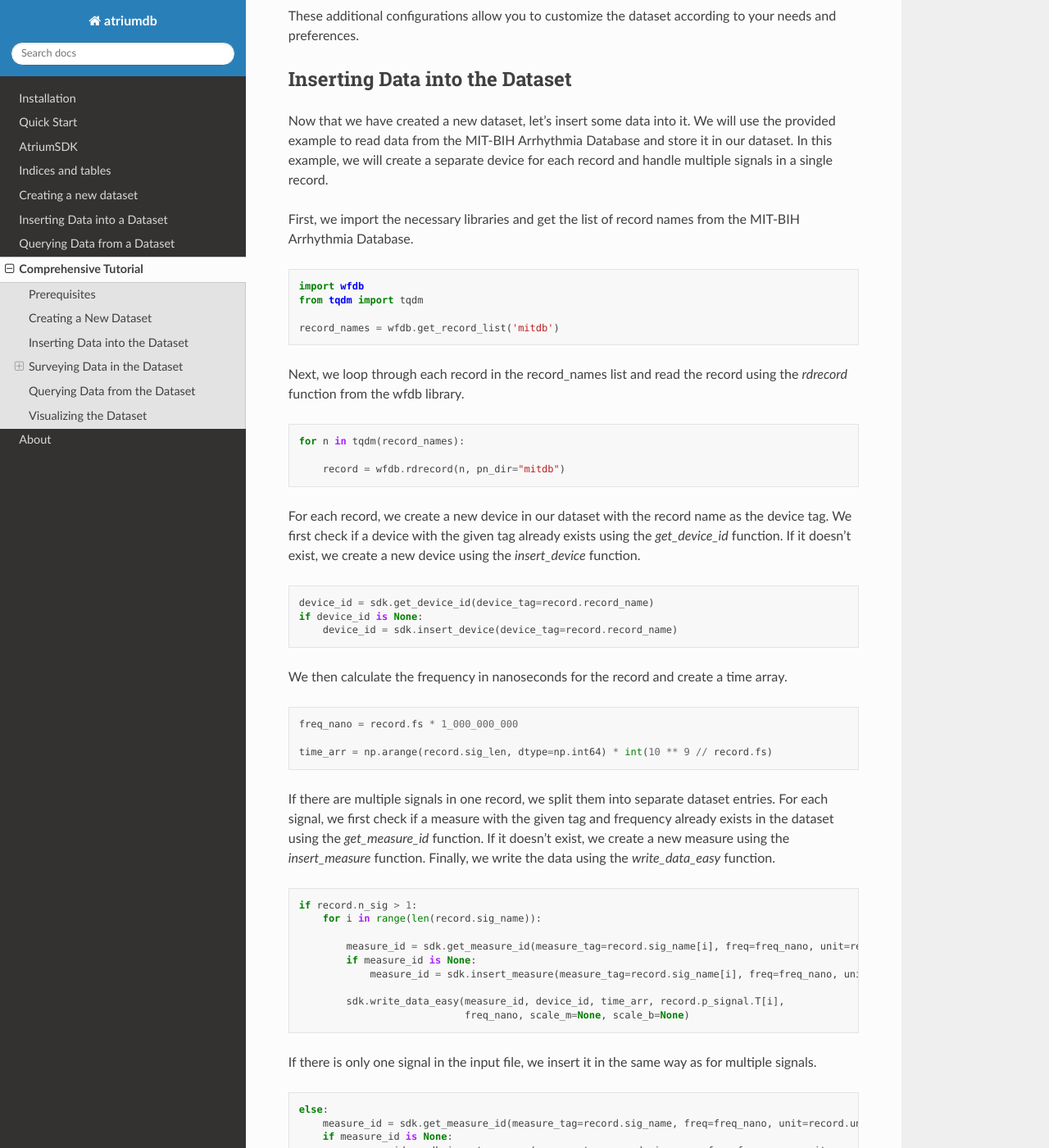
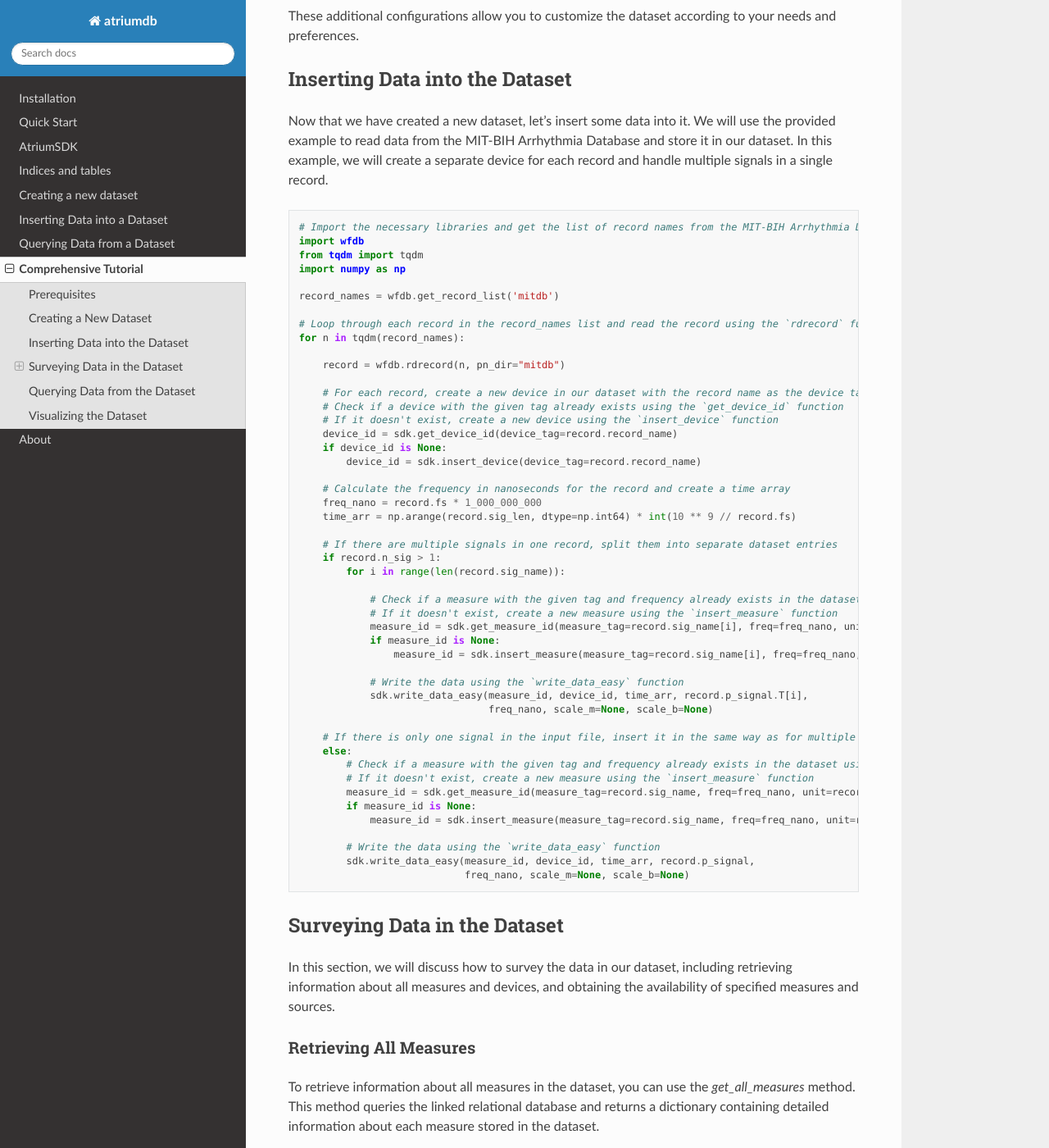
Before and after one commit to LaussenLabs/atriumdb, a Sphinx documentation site: the page built from sdk/docs/source/tutorial.rst, in a window 1280 px wide and 1400 px high, scrolled down 1258 px. Shown: the whole window at 82% size. Built offline with Sphinx 7.4.7 and the Read the Docs theme 2.0.0, drawn with Linux system fonts in a browser that asks for light colours.

Commit message:
Combine separate parts of the inserting data tutorial.

```diff
--- a/sdk/docs/source/tutorial.rst
+++ b/sdk/docs/source/tutorial.rst
@@ -59,74 +59,56 @@ Now that we have created a new dataset, let's insert some data into it. We will
 from the MIT-BIH Arrhythmia Database and store it in our dataset. In this example, we will create a separate device
 for each record and handle multiple signals in a single record.
 
-First, we import the necessary libraries and get the list of record names from the MIT-BIH Arrhythmia Database.
-
 .. code-block:: python
 
-   import wfdb
-   from tqdm import tqdm
+    # Import the necessary libraries and get the list of record names from the MIT-BIH Arrhythmia Database
+    import wfdb
+    from tqdm import tqdm
+    import numpy as np
 
-   record_names = wfdb.get_record_list('mitdb')
+    record_names = wfdb.get_record_list('mitdb')
 
+    # Loop through each record in the record_names list and read the record using the `rdrecord` function from the wfdb library
+    for n in tqdm(record_names):
 
-Next, we loop through each record in the record_names list and read the record using the `rdrecord` function from the wfdb library.
+        record = wfdb.rdrecord(n, pn_dir="mitdb")
 
-.. code-block:: python
+        # For each record, create a new device in our dataset with the record name as the device tag
+        # Check if a device with the given tag already exists using the `get_device_id` function
+        # If it doesn't exist, create a new device using the `insert_device` function
+        device_id = sdk.get_device_id(device_tag=record.record_name)
+        if device_id is None:
+            device_id = sdk.insert_device(device_tag=record.record_name)
 
-   for n in tqdm(record_names):
+        # Calculate the frequency in nanoseconds for the record and create a time array
+        freq_nano = record.fs * 1_000_000_000
+        time_arr = np.arange(record.sig_len, dtype=np.int64) * int(10 ** 9 // record.fs)
 
-       record = wfdb.rdrecord(n, pn_dir="mitdb")
+        # If there are multiple signals in one record, split them into separate dataset entries
+        if record.n_sig > 1:
+            for i in range(len(record.sig_name)):
 
+                # Check if a measure with the given tag and frequency already exists in the dataset using the `get_measure_id` function
+                # If it doesn't exist, create a new measure using the `insert_measure` function
+                measure_id = sdk.get_measure_id(measure_tag=record.sig_name[i], freq=freq_nano, unit=record.units[i])
+                if measure_id is None:
+                    measure_id = sdk.insert_measure(measure_tag=record.sig_name[i], freq=freq_nano, unit=record.units[i])
 
-For each record, we create a new device in our dataset with the record name as the device tag. We first check if a
-device with the given tag already exists using the `get_device_id` function. If it doesn't exist, we create a
-new device using the `insert_device` function.
+                # Write the data using the `write_data_easy` function
+                sdk.write_data_easy(measure_id, device_id, time_arr, record.p_signal.T[i],
+                                    freq_nano, scale_m=None, scale_b=None)
 
-.. code-block:: python
+        # If there is only one signal in the input file, insert it in the same way as for multiple signals
+        else:
+            # Check if a measure with the given tag and frequency already exists in the dataset using the `get_measure_id` function
+            # If it doesn't exist, create a new measure using the `insert_measure` function
+            measure_id = sdk.get_measure_id(measure_tag=record.sig_name, freq=freq_nano, unit=record.units)
+            if measure_id is None:
+                measure_id = sdk.insert_measure(measure_tag=record.sig_name, freq=freq_nano, unit=record.units)
 
-       device_id = sdk.get_device_id(device_tag=record.record_name)
-       if device_id is None:
-           device_id = sdk.insert_device(device_tag=record.record_name)
-
-
-We then calculate the frequency in nanoseconds for the record and create a time array.
-
-.. code-block:: python
-
-       freq_nano = record.fs * 1_000_000_000
-
-       time_arr = np.arange(record.sig_len, dtype=np.int64) * int(10 ** 9 // record.fs)
-
-
-If there are multiple signals in one record, we split them into separate dataset entries. For each signal,
-we first check if a measure with the given tag and frequency already exists in the dataset using the `get_measure_id`
-function. If it doesn't exist, we create a new measure using the `insert_measure` function. Finally, we write the data
-using the `write_data_easy` function.
-
-.. code-block:: python
-
-       if record.n_sig > 1:
-           for i in range(len(record.sig_name)):
-
-               measure_id = sdk.get_measure_id(measure_tag=record.sig_name[i], freq=freq_nano, unit=record.units[i])
-               if measure_id is None:
-                   measure_id = sdk.insert_measure(measure_tag=record.sig_name[i], freq=freq_nano, unit=record.units[i])
-
-               sdk.write_data_easy(measure_id, device_id, time_arr, record.p_signal.T[i],
-                                   freq_nano, scale_m=None, scale_b=None)
-
-
-If there is only one signal in the input file, we insert it in the same way as for multiple signals.
-
-.. code-block:: python
-
-       else:
-           measure_id = sdk.get_measure_id(measure_tag=record.sig_name, freq=freq_nano, unit=record.units)
-           if measure_id is None:
-               measure_id = sdk.insert_measure(measure_tag=record.sig_name, freq=freq_nano, unit=record.units)
-
-           sdk.write_data_easy(measure_id, device_id, time_arr, record.p_signal,
-                               freq_nano, scale_m=None, scale_b=None)
+            # Write the data using the `write_data_easy` function
+            sdk.write_data_easy(measure_id, device_id, time_arr, record.p_signal,
+                                freq_nano, scale_m=None, scale_b=None)
 
 
 Surveying Data in the Dataset
```
